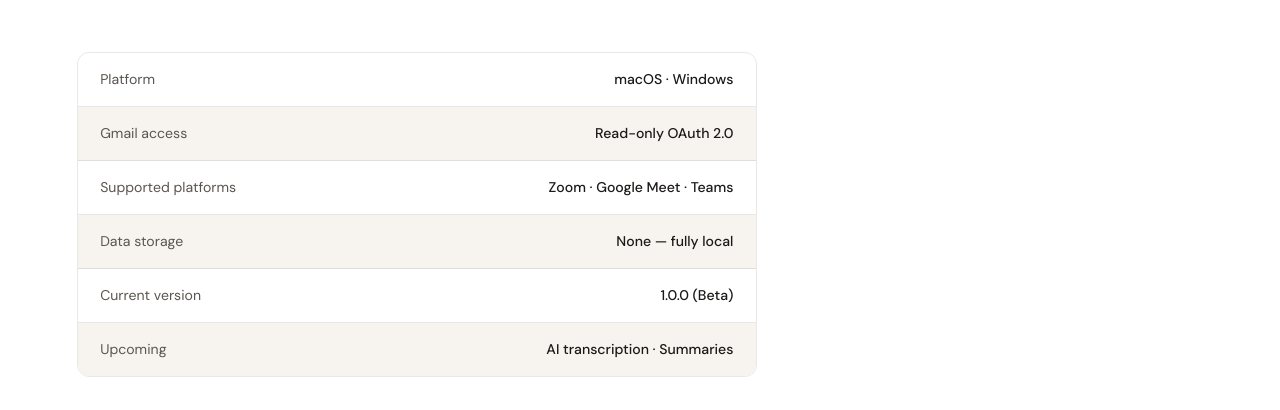
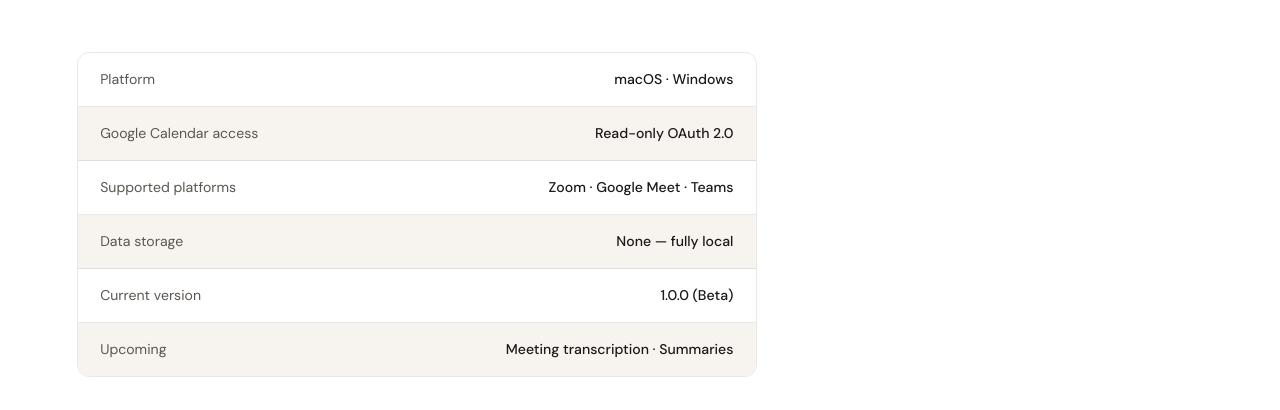
Before and after one commit to xeobitindia/xeobit-web, a React (Vite) app: page /xeobit in a window 1280 px wide. Shown: the part 2080-2490 px from the top of the page. Built offline with nearby package versions, Linux system fonts and the light colour scheme.

Commit message:
gmail access changed to google calendar

```diff
--- a/src/pages/Product.jsx
+++ b/src/pages/Product.jsx
@@ -34,11 +34,11 @@
 
 const SPECS = [
   { label: 'Platform', value: 'macOS · Windows' },
-  { label: 'Gmail access', value: 'Read-only OAuth 2.0' },
+  { label: 'Google Calendar access', value: 'Read-only OAuth 2.0' },
   { label: 'Supported platforms', value: 'Zoom · Google Meet · Teams' },
   { label: 'Data storage', value: 'None — fully local' },
   { label: 'Current version', value: '1.0.0 (Beta)' },
-  { label: 'Upcoming', value: 'AI transcription · Summaries' },
+  { label: 'Upcoming', value: 'Meeting transcription · Summaries' },
 ]
 
 export default function Product() {
```
